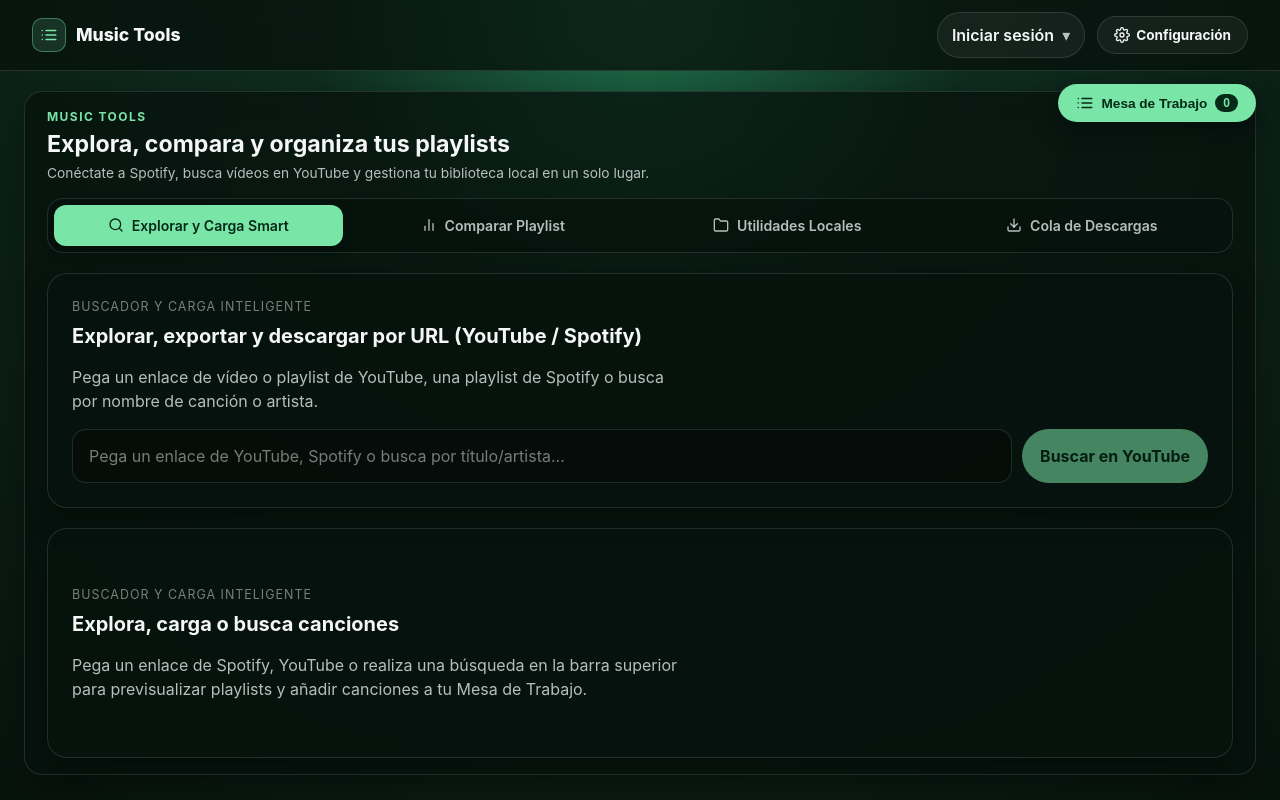
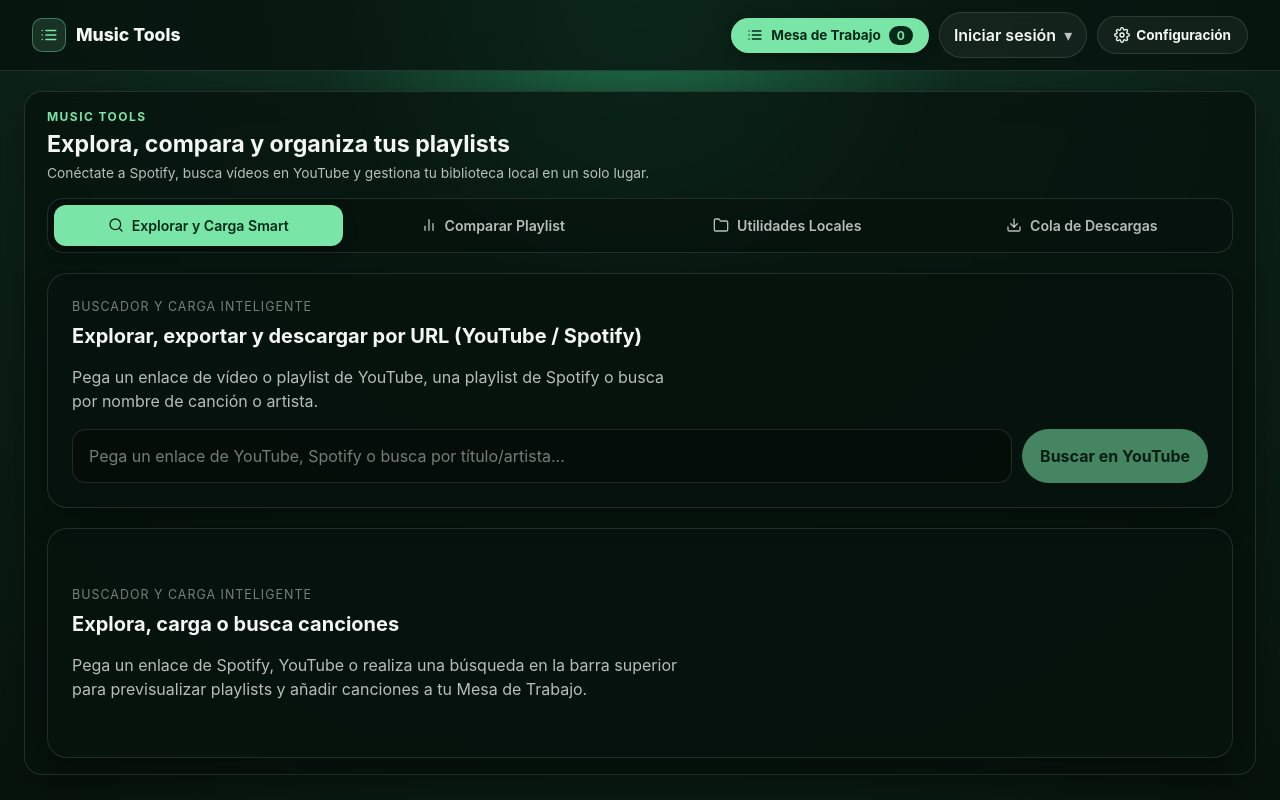
Before and after one commit to LauroGuspar/music_tools, a React (Vite) app: page / in a window 1280 px wide. Built offline with nearby package versions, Linux system fonts and the light colour scheme; no server answers.

Commit message:
fix(ui): integrar boton de Mesa de Trabajo en TopBar y cerrar menu de sesion al hacer clic fuera o presionar Esc

```diff
--- a/src/App.css
+++ b/src/App.css
@@ -230,9 +230,9 @@ body {
 .session-menu-panel {
   position: absolute;
   right: 0;
-  top: calc(100% + 10px);
-  z-index: 10;
-  width: min(320px, 78vw);
+  top: calc(100% + 8px);
+  z-index: 150;
+  width: min(320px, 85vw);
   padding: 14px;
   border: 1px solid var(--border-color);
   border-radius: 16px;
@@ -362,30 +362,30 @@ h2 {
   box-shadow: 0 4px 14px var(--shadow-color);
 }
 
-/* BOTÓN FLOTANTE LATERAL PARA MESA DE TRABAJO */
+/* BOTÓN PARA MESA DE TRABAJO EN TOPBAR */
+.topbar-staging-btn,
 .drawer-trigger-btn {
-  position: fixed;
-  right: 24px;
-  top: 84px;
-  z-index: 120;
   background: var(--accent);
   color: var(--accent-text);
   border: 0;
-  padding: 10px 18px;
+  padding: 8px 16px;
   border-radius: 999px;
   font-weight: 700;
   font-size: 0.85rem;
   cursor: pointer;
-  box-shadow: 0 8px 24px var(--shadow-color);
-  display: flex;
+  box-shadow: 0 4px 14px var(--shadow-color);
+  display: inline-flex;
   align-items: center;
   gap: 8px;
-  transition: transform 0.2s ease, box-shadow 0.2s ease;
-}
-
+  transition: transform 0.15s ease, box-shadow 0.15s ease, opacity 0.15s ease;
+  font-family: inherit;
+}
+
+.topbar-staging-btn:hover,
 .drawer-trigger-btn:hover {
-  transform: translateY(-2px);
-  box-shadow: 0 12px 30px var(--shadow-color);
+  transform: translateY(-1px);
+  box-shadow: 0 8px 20px var(--shadow-color);
+  opacity: 0.95;
 }
 
 .badge-count {
@@ -760,7 +760,7 @@ h2 {
 }
 
 .playlist-input {
-  width: 100%;
+  width: 95%;
   min-width: 0;
   padding: 14px 16px;
   border-radius: 14px;
@@ -999,7 +999,8 @@ dialog::backdrop,
 .dialog-content {
   display: flex;
   flex-direction: column;
-  max-height: 85vh;
+  height: 100%;
+  max-height: 100%;
   width: 100%;
   overflow: hidden;
 }
@@ -1042,7 +1043,8 @@ dialog::backdrop,
 
 .dialog-body {
   overflow-y: auto;
-  max-height: calc(85vh - 130px);
+  flex: 1;
+  min-height: 0;
 }
 
 .dialog-footer {
@@ -1057,6 +1059,8 @@ dialog::backdrop,
   position: sticky;
   bottom: 0;
   z-index: 10;
+  margin-top: auto;
+  box-sizing: border-box;
 }
 
 /* Settings Dialog Tabbed Layout */
@@ -1371,9 +1375,10 @@ dialog::backdrop,
 }
 
 .dialog-table-shell {
-  overflow: auto;
+  overflow-y: auto;
+  overflow-x: hidden;
   flex: 1;
-  max-height: calc(85vh - 220px);
+  min-height: 0;
 }
 
 .dialog-table th {
--- a/src/App.tsx
+++ b/src/App.tsx
@@ -20,7 +20,7 @@ import { StagingWorkspace, type StagingBlockData, type StagingTrack } from "./co
 import type { DownloadInputType } from "./utils/parseDownloadInput";
 import { deduplicateStagingBlocks } from "./utils/duplicateDetector";
 import { loadSettings, applyTheme } from "./utils/settings";
-import { ListIcon, InfoIcon, CloseIcon } from "./components/Icons";
+import { InfoIcon, CloseIcon } from "./components/Icons";
 import "./App.css";
 
 function App() {
@@ -47,6 +47,18 @@ function App() {
   const [stagingBlocks, setStagingBlocks] = useState<StagingBlockData[]>([]);
   const [spotifyFallbackWarning, setSpotifyFallbackWarning] = useState<string | null>(null);
   const [isStagingDrawerOpen, setIsStagingDrawerOpen] = useState(false);
+
+  // Cerrar drawer lateral con la tecla Escape
+  useEffect(() => {
+    if (!isStagingDrawerOpen) return;
+    const handleKeyDown = (e: KeyboardEvent) => {
+      if (e.key === "Escape") {
+        setIsStagingDrawerOpen(false);
+      }
+    };
+    window.addEventListener("keydown", handleKeyDown);
+    return () => window.removeEventListener("keydown", handleKeyDown);
+  }, [isStagingDrawerOpen]);
 
   const handleOmnibarSubmitInApp = async (parsed: DownloadInputType) => {
     setIsOmnibarLoading(true);
@@ -316,21 +328,11 @@ function App() {
         onLogout={spotifyAuth.logout}
         status={spotifyAuth.status}
         onOpenSettings={() => setIsSettingsOpen(true)}
+        stagingTracksCount={totalStagingTracks}
+        onOpenStagingDrawer={() => setIsStagingDrawerOpen((prev) => !prev)}
       />
 
       <section className="app-frame">
-
-        <button
-          type="button"
-          className="drawer-trigger-btn"
-          onClick={() => setIsStagingDrawerOpen((prev) => !prev)}
-          title="Abrir panel lateral de la Mesa de Trabajo"
-        >
-          <ListIcon style={{ width: 18, height: 18 }} />
-          <span>Mesa de Trabajo</span>
-          <span className="badge-count">{totalStagingTracks}</span>
-        </button>
-
         <div
           className={isStagingDrawerOpen ? "drawer-overlay is-open" : "drawer-overlay"}
           onClick={() => setIsStagingDrawerOpen(false)}
--- a/src/components/TopBar.tsx
+++ b/src/components/TopBar.tsx
@@ -1,4 +1,4 @@
-import { useState } from "react";
+import { useState, useRef, useEffect } from "react";
 import type { AuthStatus } from "../features/auth/useSpotifyAuth";
 import { SettingsIcon, ListIcon } from "./Icons";
 
@@ -10,10 +10,38 @@ type TopBarProps = {
   onLogout: () => void;
   status: AuthStatus;
   onOpenSettings: () => void;
+  stagingTracksCount?: number;
+  onOpenStagingDrawer?: () => void;
 };
 
 function TopBar(props: TopBarProps) {
   const [isMenuOpen, setIsMenuOpen] = useState(false);
+  const menuRef = useRef<HTMLDivElement>(null);
+
+  // Cerrar el session-menu si se hace click fuera o se presiona Escape
+  useEffect(() => {
+    if (!isMenuOpen) return;
+
+    const handleClickOutside = (event: MouseEvent) => {
+      if (menuRef.current && !menuRef.current.contains(event.target as Node)) {
+        setIsMenuOpen(false);
+      }
+    };
+
+    const handleKeyDown = (event: KeyboardEvent) => {
+      if (event.key === "Escape") {
+        setIsMenuOpen(false);
+      }
+    };
+
+    document.addEventListener("mousedown", handleClickOutside);
+    window.addEventListener("keydown", handleKeyDown);
+
+    return () => {
+      document.removeEventListener("mousedown", handleClickOutside);
+      window.removeEventListener("keydown", handleKeyDown);
+    };
+  }, [isMenuOpen]);
 
   const buttonLabel = props.isAuthenticated
     ? "Conectado: Spotify"
@@ -43,8 +71,21 @@ function TopBar(props: TopBarProps) {
         <strong style={{ fontSize: "1.1rem", fontWeight: 800, color: "var(--text-primary)" }}>Music Tools</strong>
       </div>
 
-      <div style={{ display: "flex", alignItems: "center", gap: "12px" }}>
-        <div className="session-menu-shell">
+      <div style={{ display: "flex", alignItems: "center", gap: "10px" }}>
+        {props.onOpenStagingDrawer && (
+          <button
+            type="button"
+            className="topbar-staging-btn"
+            onClick={props.onOpenStagingDrawer}
+            title="Abrir panel lateral de la Mesa de Trabajo"
+          >
+            <ListIcon style={{ width: 16, height: 16 }} />
+            <span>Mesa de Trabajo</span>
+            <span className="badge-count">{props.stagingTracksCount ?? 0}</span>
+          </button>
+        )}
+
+        <div className="session-menu-shell" ref={menuRef}>
           <button
             aria-expanded={isMenuOpen}
             className="session-menu-trigger"
```
